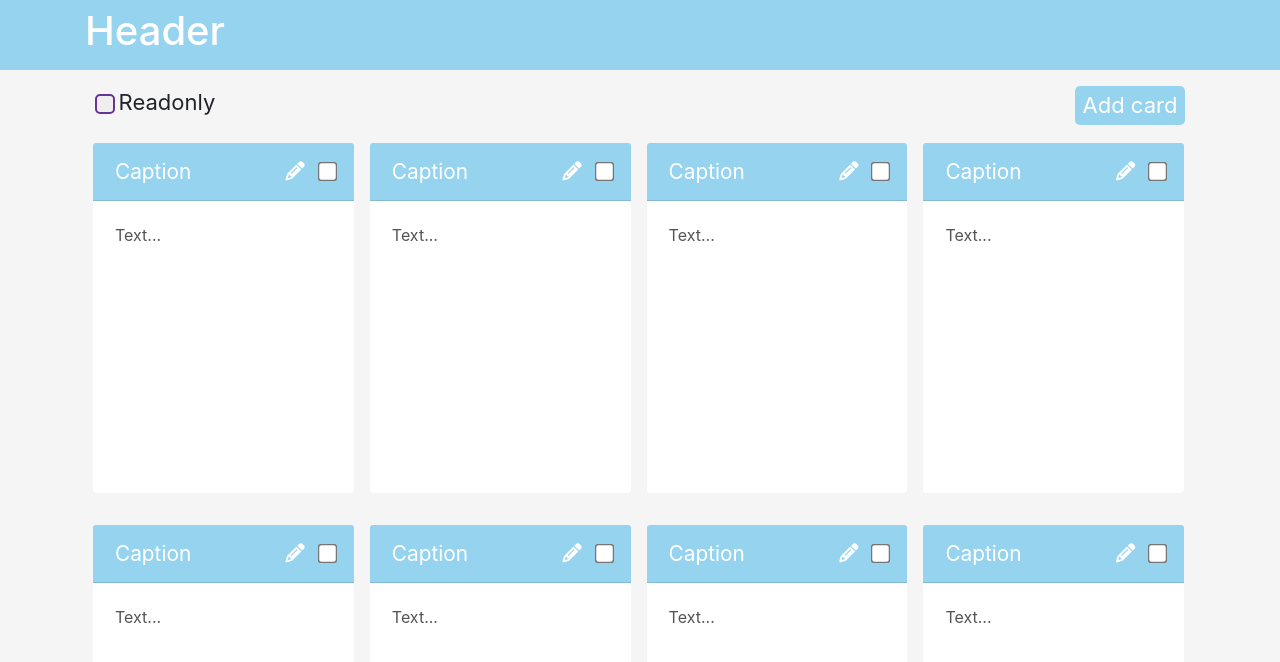
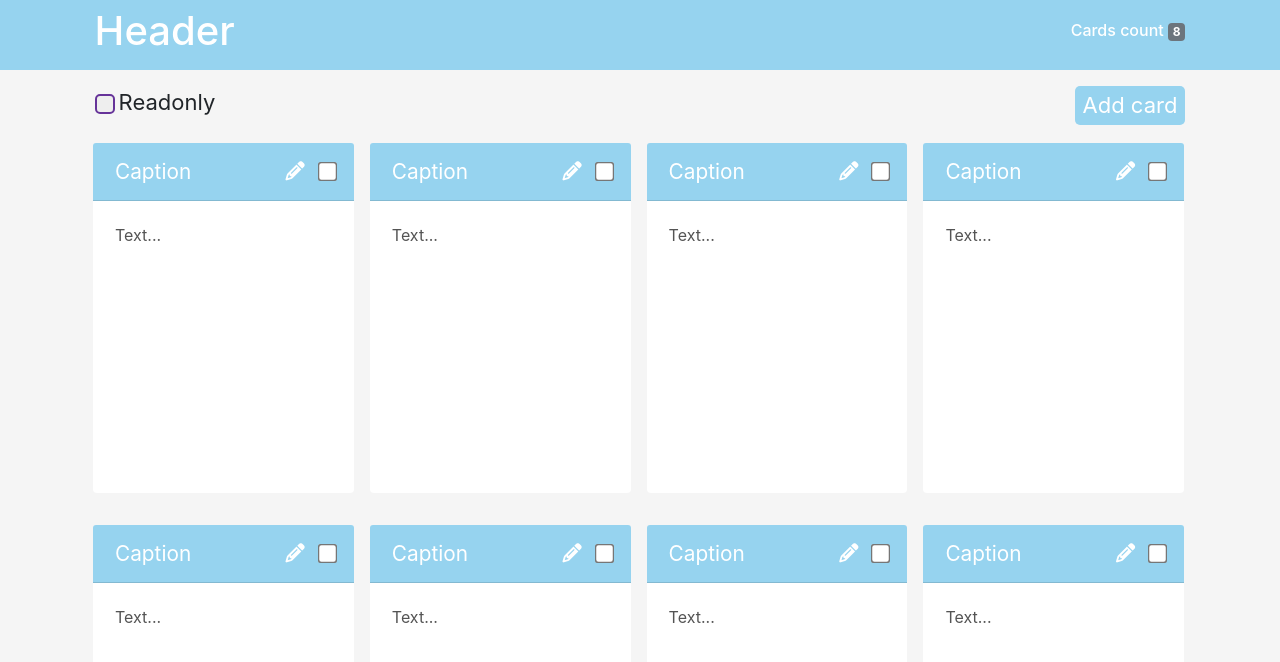
Before and after one commit to mkaleda-gomel-iba-by/react-app, a React (Create React App) app: page / in a window 1280 px wide. Shown: the top 662 px of the page. Built offline with nearby package versions, Linux system fonts and the light colour scheme.

Commit message:
Task-9 (#12)
* context

* task-9

* refactoring

Co-authored-by: mkaleda <Mikalai.Kaleda@ibm.com>

```diff
--- a/package.json
+++ b/package.json
@@ -7,6 +7,7 @@
     "@testing-library/react": "^9.5.0",
     "@testing-library/user-event": "^7.2.1",
     "classnames": "^2.2.6",
+    "prop-types": "^15.7.2",
     "react": "^16.13.1",
     "react-dom": "^16.13.1",
     "react-scripts": "3.4.3",
--- /dev/null
+++ b/src/components/app/CardsContext.js
@@ -0,0 +1,73 @@
+import React, {useState} from "react";
+import {v4 as uuidv4} from "uuid";
+
+export const CardsContext = React.createContext(null)
+
+function CardsProvider({children}) {
+    const defaultData = {header: 'Caption', body: 'Text...'};
+
+    const [cards, setCards] = useState([
+        {id: 1, ...defaultData},
+        {id: 2, ...defaultData},
+        {id: 3, ...defaultData},
+        {id: 4, ...defaultData},
+        {id: 5, ...defaultData},
+        {id: 6, ...defaultData},
+        {id: 7, ...defaultData},
+        {id: 8, ...defaultData}
+    ]);
+    const [checkedCardIds, setCheckedCardIds] = useState([]);
+    const getCheckedIndex = (item) => checkedCardIds.findIndex(checkedCardId => checkedCardId === item);
+    const checkedControl = {
+        selectCard(cardId) {
+            const tempCheckedCardIds = [...checkedCardIds];
+            const index = getCheckedIndex(cardId);
+            if (index !== -1) {
+                tempCheckedCardIds.splice(index, 1);
+                setCheckedCardIds(tempCheckedCardIds);
+            } else {
+                setCheckedCardIds([...checkedCardIds, cardId]);
+            }
+        },
+        removeCheckedCard(cardId) {
+            const tempCheckedCardIds = [...checkedCardIds];
+            const index = getCheckedIndex(cardId);
+            if (index !== -1) {
+                tempCheckedCardIds.splice(index, 1);
+                setCheckedCardIds(tempCheckedCardIds);
+            }
+        }
+    }
+
+    const deleteCards = () => {
+        setCards(cards.filter(card => !checkedCardIds.includes(card.id)));
+        setCheckedCardIds([]);
+    }
+    const saveCardData = (cardId, tempState) => {
+        let card = cards.find(card => card.id === cardId);
+        card.header = tempState.header;
+        card.body = tempState.body;
+        setCards(cards);
+    }
+    const addCard = (cardData) => {
+        const generatedId = uuidv4();
+        setCards([...cards, {id: generatedId, ...cardData}]);
+        setCheckedCardIds([generatedId]);
+    }
+
+    const getCardsCount = () => cards.length
+
+    const store = {
+        cards,
+        checkedCardIds,
+        checkedControl,
+        deleteCards,
+        saveCardData,
+        addCard,
+        getCardsCount
+    }
+
+    return <CardsContext.Provider value={store}>{children}</CardsContext.Provider>
+}
+
+export default CardsProvider
--- a/src/components/app/content/AddCardModal.js
+++ b/src/components/app/content/AddCardModal.js
@@ -1,9 +1,11 @@
-import React, {useState} from "react";
+import React, {useContext, useState} from "react";
+import {CardsContext} from "../CardsContext";
 
 export default function AddCardModal(props) {
     const [newCardData, setNewCardData] = useState({header: '', body: ''})
+    const {addCard} = useContext(CardsContext)
     const saveCard = () => {
-        props.addCard(newCardData);
+        addCard(newCardData);
         setNewCardData({header: '', body: ''});
         props.toggleAddCardModal();
     }
--- a/src/components/app/content/CardsPanel.js
+++ b/src/components/app/content/CardsPanel.js
@@ -1,13 +1,15 @@
-import React from "react";
+import React, {useContext} from "react";
 import Checkbox from "./Checkbox";
+import {CardsContext} from "../CardsContext";
 
 export default function CardsPanel(props) {
+    const {checkedCardIds, deleteCards} = useContext(CardsContext)
     return (
         <div className="cards-panel cards-panel-layout">
             <Checkbox setChecked={props.setReadOnly} checked={props.readOnly} label={'Readonly'}/>
             <div className="buttons-wrapper">
-                {props.isSelected ||
-                <button className="cards-manage-button" onClick={() => props.deleteCards()}>Delete cards</button>}
+                {checkedCardIds.length === 0 ||
+                <button className="cards-manage-button" onClick={() => deleteCards()}>Delete cards</button>}
                 &nbsp;
                 <button className="cards-manage-button" onClick={() => props.toggleAddCardModal()}>Add card</button>
             </div>
--- a/src/components/app/content/cardList/WithLoadingDelay.js
+++ b/src/components/app/content/cardList/WithLoadingDelay.js
@@ -13,7 +13,7 @@ export default function WithLoadingDelay(Component) {
         }, [])
 
         return isLoading ?
-            (<div className="card card-layout lds-container" key={props.key}>
+            (<div className="card card-layout lds-container">
                 <ClipLoader color={"#96d3ef"} loading={isLoading} size={150}/>
             </div>) :
             <Component {...props}/>
--- a/src/components/app/content/cardList/card/index.js
+++ b/src/components/app/content/cardList/card/index.js
@@ -1,12 +1,16 @@
-import React, {useCallback, useEffect, useState} from 'react';
+import React, {useCallback, useContext, useEffect, useState} from 'react';
 import './index.css'
 import CardHeader from "./cardHeader";
 import CardBody from "./cardBody";
 import WithLoadingDelay from "../WithLoadingDelay";
+import PropTypes from 'prop-types'
+import {CardsContext} from "../../../CardsContext";
 
 function Card(props) {
     const cardData = props.cardData;
     const cardId = cardData.id;
+
+    const {saveCardData, checkedControl} = useContext(CardsContext)
 
     const [tempState, setTempState] = useState({...cardData});
     const [editable, setEditable] = useState(false);
@@ -15,7 +19,7 @@ function Card(props) {
 
     const saveCardDataChanges = () => {
         cancelEditing();
-        props.saveCardData(cardId, tempState);
+        saveCardData(cardId, tempState);
     };
     const restoreCardDataChanges = useCallback(() => {
         cancelEditing();
@@ -30,11 +34,11 @@ function Card(props) {
 
     const selectCard = () => {
         setEditable(false);
-        props.checkedControl.selectCard(cardId);
+        checkedControl.selectCard(cardId);
     };
     const editMode = () => {
         setEditable(true);
-        props.checkedControl.removeCheckedCard(cardId);
+        checkedControl.removeCheckedCard(cardId);
     };
 
     return (
@@ -55,4 +59,12 @@ function Card(props) {
     )
 }
 
+Card.propTypes = {
+    cardData: PropTypes.object.isRequired,
+    saveCardData: PropTypes.func.isRequired,
+    readOnly: PropTypes.bool.isRequired,
+    checkedControl: PropTypes.objectOf(PropTypes.func).isRequired,
+    checked: PropTypes.bool.isRequired,
+}
+
 export default WithLoadingDelay(Card)
--- a/src/components/app/content/cardList/index.js
+++ b/src/components/app/content/cardList/index.js
@@ -1,16 +1,14 @@
-import React from 'react';
+import React, {useContext} from 'react';
 import "./index.css"
 import Card from "./card";
+import {CardsContext} from "../../CardsContext";
 
 function CardList(props) {
+    const {cards, checkedCardIds} = useContext(CardsContext)
     return (
         <div className="cards">
-            {props.cards.map(card => <Card cardData={card}
-                                           saveCardData={props.saveCardData}
-                                           readOnly={props.readOnly}
-                                           checkedControl={props.checkedControl}
-                                           checked={props.checkedCardIds.includes(card.id)}
-                                           key={card.id}/>)}
+            {cards.map((card, index) => <Card cardData={card} readOnly={props.readOnly}
+                                              checked={checkedCardIds.includes(card.id)} key={index}/>)}
         </div>
     )
 }
--- a/src/components/app/content/index.js
+++ b/src/components/app/content/index.js
@@ -1,62 +1,11 @@
 import React, {useState} from 'react';
 import './index.css';
-import { v4 as uuidv4 } from 'uuid';
 import CardList from "./cardList";
 import AddCardModal from "./AddCardModal";
 import CardsPanel from "./CardsPanel";
 
 function Content() {
-    const defaultData = {header: 'Caption', body: 'Text...'};
-
     const [readOnly, setReadOnly] = useState(false);
-
-    const [cards, setCards] = useState([
-        {id: 1, ...defaultData},
-        {id: 2, ...defaultData},
-        {id: 3, ...defaultData},
-        {id: 4, ...defaultData},
-        {id: 5, ...defaultData},
-        {id: 6, ...defaultData},
-        {id: 7, ...defaultData},
-        {id: 8, ...defaultData}
-    ]);
-    const deleteCards = () => {
-        setCards(cards.filter(card => !checkedCardIds.includes(card.id)));
-        setCheckedCardIds([]);
-    }
-    const saveCardData = (cardId, tempState) => {
-        let card = cards.find(card => card.id === cardId);
-        card.header = tempState.header;
-        card.body = tempState.body;
-        setCards(cards);
-    }
-    const addCard = (cardData) => {
-        const generatedId = uuidv4();
-        setCards([...cards, {id: generatedId, ...cardData}]);
-    }
-
-    const [checkedCardIds, setCheckedCardIds] = useState([]);
-    const getCheckedIndex = (item) => checkedCardIds.findIndex(checkedCardId => checkedCardId === item);
-    const checkedControl = {
-        selectCard(cardId) {
-            const tempCheckedCardIds = [...checkedCardIds];
-            const index = getCheckedIndex(cardId);
-            if (index !== -1) {
-                tempCheckedCardIds.splice(index, 1);
-                setCheckedCardIds(tempCheckedCardIds);
-            } else {
-                setCheckedCardIds([...checkedCardIds, cardId]);
-            }
-        },
-        removeCheckedCard(cardId) {
-            const tempCheckedCardIds = [...checkedCardIds];
-            const index = getCheckedIndex(cardId);
-            if (index !== -1) {
-                tempCheckedCardIds.splice(index, 1);
-                setCheckedCardIds(tempCheckedCardIds);
-            }
-        }
-    }
 
     const [addCardModalVisible, setAddCardModalVisible] = useState(false);
     const toggleAddCardModal = () => setAddCardModalVisible(prevState => !prevState);
@@ -65,19 +14,10 @@ function Content() {
         <div className="content content-layout">
             <div className="container">
                 <CardsPanel toggleAddCardModal={toggleAddCardModal}
-                            deleteCards={deleteCards}
                             setReadOnly={setReadOnly}
-                            readOnly={readOnly}
-                            isSelected={checkedCardIds.length === 0}/>
-                <AddCardModal addCardModalVisible={addCardModalVisible}
-                              addCard={addCard}
-                              toggleAddCardModal={toggleAddCardModal}/>
-                <CardList readOnly={readOnly}
-                          cards={cards}
-                          checkedControl={checkedControl}
-                          checkedCardIds={checkedCardIds}
-                          saveCardData={saveCardData}
-                />
+                            readOnly={readOnly}/>
+                <AddCardModal addCardModalVisible={addCardModalVisible} toggleAddCardModal={toggleAddCardModal}/>
+                <CardList readOnly={readOnly}/>
             </div>
         </div>
     )
--- a/src/components/app/header/index.css
+++ b/src/components/app/header/index.css
@@ -16,3 +16,14 @@
 .header-title {
     color: white;
 }
+
+.header-data {
+    display: flex;
+    justify-content: space-between;
+    align-items: center;
+    padding: .6rem;
+}
+
+.header-data h6 {
+    color: white;
+}
--- a/src/components/app/header/index.js
+++ b/src/components/app/header/index.js
@@ -1,11 +1,16 @@
-import React from 'react';
+import React, {useContext} from 'react';
 import './index.css'
+import {CardsContext} from "../CardsContext";
 
 function Header() {
+    const {getCardsCount} = useContext(CardsContext);
     return (
         <div className="header header-layout">
             <div className="container">
-                <h1 className="header-title">Header</h1>
+                <div className="header-data">
+                    <h1 className="header-title">Header</h1>
+                    <h6>Cards count <span className="badge badge-secondary">{getCardsCount()}</span></h6>
+                </div>
             </div>
         </div>
     )
```
Also changed, not shown: src/components/app/App.js (+4 -3 lines).
